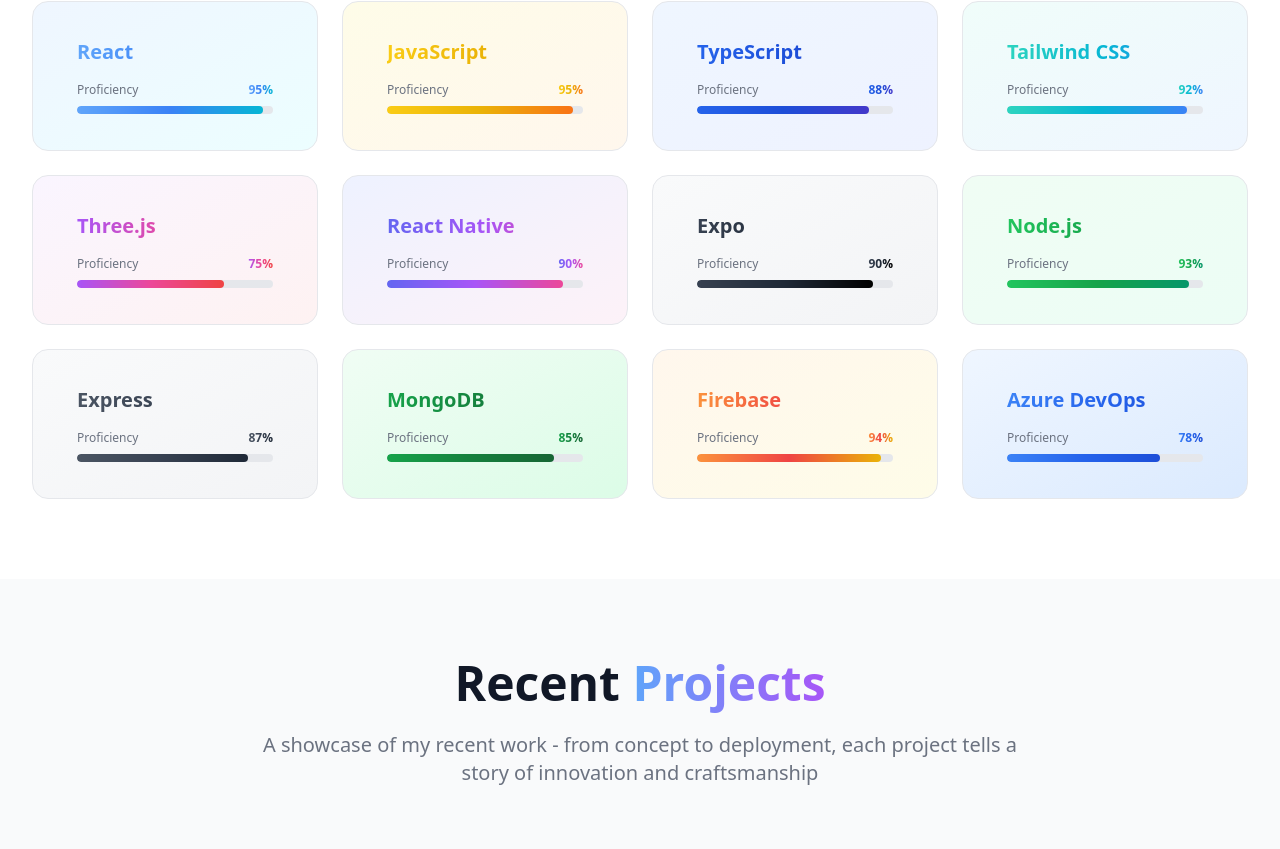
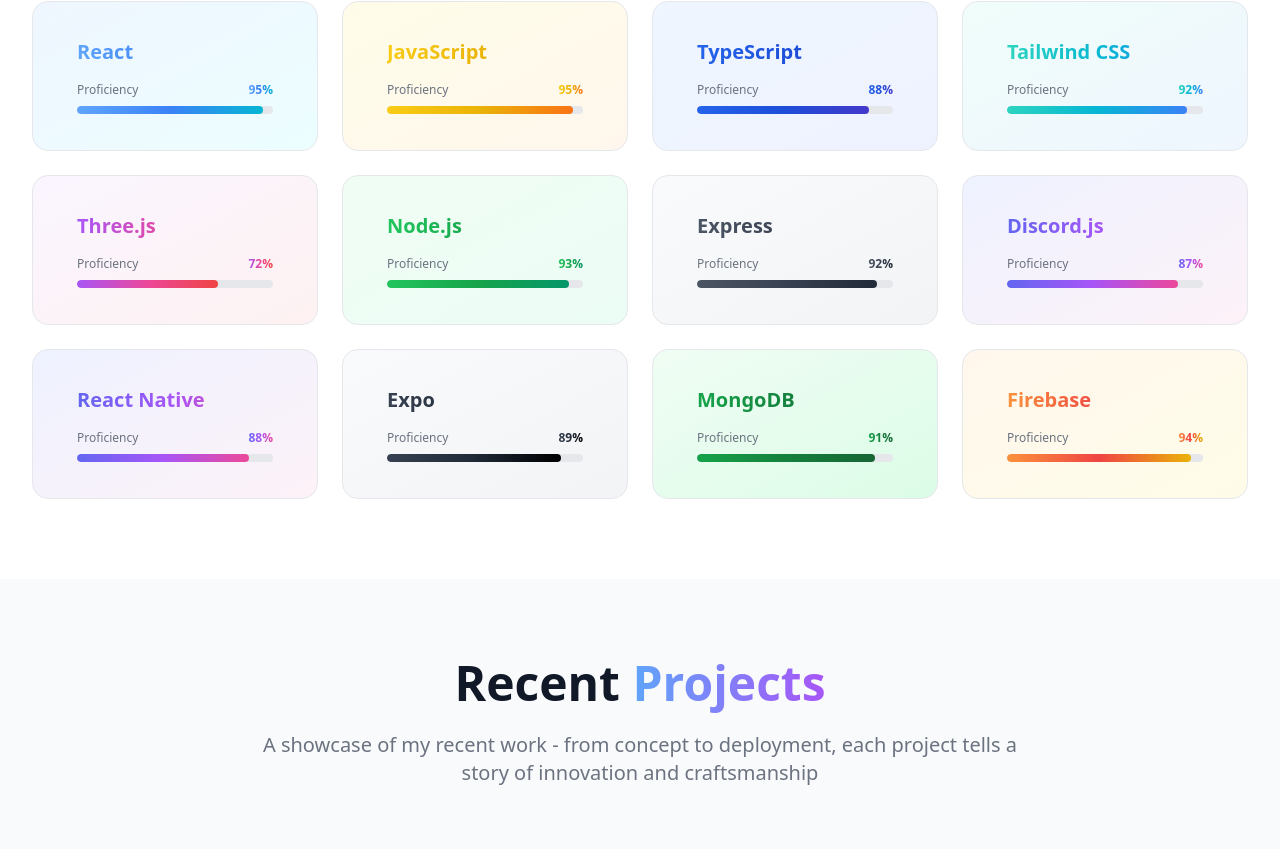
Before and after one commit to calebephrem/portfolio, a React (Vite) app: page / in a window 1280 px wide. Shown: the part 1071-1920 px from the top of the page. Built offline with nearby package versions, Linux system fonts and the light colour scheme; grey boxes are pictures that could not be loaded.

Commit message:
chore: refresh skill list

```diff
--- a/src/components/Header.tsx
+++ b/src/components/Header.tsx
@@ -50,7 +50,7 @@
     <header
       className={`fixed w-full top-0 left-[50%] translate-x-[-50%] z-50 transition-all duration-300 ${
         isScrolled
-          ? 'top-3 left-[50%] rounded-full overflow-hidden translate-x-[-50%] w-[85%] bg-white/95 dark:bg-gray-900/95 backdrop-blur-sm shadow-lg border-b border-gray-100/50 dark:border-gray-700/50'
+          ? 'top-3 left-[50%] rounded-full translate-x-[-50%] w-[85vw] bg-white/95 dark:bg-gray-900/95 backdrop-blur-sm shadow-lg border-b border-gray-100/50 dark:border-gray-700/50'
           : 'bg-transparent'
       }`}
     >
--- a/src/components/Projects.tsx
+++ b/src/components/Projects.tsx
@@ -59,7 +59,7 @@
       title: 'QuillBot',
       description:
         'A Discord bot that provides code compilation and math expression solving capabilities, making it a versatile tool for developers and students alike.',
-      tech: ['JavaScript', 'Node.js', 'Discord.js', 'Piston API'],
+      tech: ['JavaScript', 'Node.js', 'Discord.js', 'Piston API', 'Groq API'],
       image:
         'https://media.istockphoto.com/id/2057625445/photo/earth-and-mars.jpg?s=612x612&w=0&k=20&c=lNQ6zZYf2gJPV3s_3ts51EG633BVrxHgnvF0xEN3PhU=',
       liveUrl: 'https://discord.gg/MuZFAeVHgp',
--- a/src/components/Skills.tsx
+++ b/src/components/Skills.tsx
@@ -89,26 +89,8 @@
       gradient: 'from-purple-500 via-pink-500 to-red-500',
       bgPattern:
         'bg-gradient-to-br from-purple-50 to-red-50 dark:from-purple-900/20 dark:to-red-900/20',
-      level: 75,
+      level: 72,
       shadow: 'shadow-purple-500/25',
-    },
-    {
-      name: 'React Native',
-      category: 'Mobile',
-      gradient: 'from-indigo-500 via-purple-500 to-pink-500',
-      bgPattern:
-        'bg-gradient-to-br from-indigo-50 to-pink-50 dark:from-indigo-900/20 dark:to-pink-900/20',
-      level: 90,
-      shadow: 'shadow-indigo-500/25',
-    },
-    {
-      name: 'Expo',
-      category: 'Mobile',
-      gradient: 'from-gray-700 via-gray-800 to-black',
-      bgPattern:
-        'bg-gradient-to-br from-gray-50 to-gray-100 dark:from-gray-800/20 dark:to-gray-900/20',
-      level: 90,
-      shadow: 'shadow-gray-500/25',
     },
     {
       name: 'Node.js',
@@ -125,7 +107,34 @@
       gradient: 'from-gray-600 via-gray-700 to-gray-800',
       bgPattern:
         'bg-gradient-to-br from-gray-50 to-gray-100 dark:from-gray-800/20 dark:to-gray-900/20',
+      level: 92,
+      shadow: 'shadow-gray-500/25',
+    },
+    {
+      name: 'Discord.js',
+      category: 'Backend',
+      gradient: 'from-indigo-500 via-purple-500 to-pink-500',
+      bgPattern:
+        'bg-gradient-to-br from-indigo-50 to-pink-50 dark:from-indigo-900/20 dark:to-pink-900/20',
       level: 87,
+      shadow: 'shadow-indigo-500/25',
+    },
+    {
+      name: 'React Native',
+      category: 'Mobile',
+      gradient: 'from-indigo-500 via-purple-500 to-pink-500',
+      bgPattern:
+        'bg-gradient-to-br from-indigo-50 to-pink-50 dark:from-indigo-900/20 dark:to-pink-900/20',
+      level: 88,
+      shadow: 'shadow-indigo-500/25',
+    },
+    {
+      name: 'Expo',
+      category: 'Mobile',
+      gradient: 'from-gray-700 via-gray-800 to-black',
+      bgPattern:
+        'bg-gradient-to-br from-gray-50 to-gray-100 dark:from-gray-800/20 dark:to-gray-900/20',
+      level: 89,
       shadow: 'shadow-gray-500/25',
     },
     {
@@ -134,7 +143,7 @@
       gradient: 'from-green-600 via-green-700 to-green-800',
       bgPattern:
         'bg-gradient-to-br from-green-50 to-green-100 dark:from-green-900/20 dark:to-green-800/20',
-      level: 85,
+      level: 91,
       shadow: 'shadow-green-600/25',
     },
     {
@@ -145,15 +154,6 @@
         'bg-gradient-to-br from-orange-50 to-yellow-50 dark:from-orange-900/20 dark:to-yellow-900/20',
       level: 94,
       shadow: 'shadow-orange-500/25',
-    },
-    {
-      name: 'Azure DevOps',
-      category: 'Cloud',
-      gradient: 'from-blue-500 via-blue-600 to-blue-700',
-      bgPattern:
-        'bg-gradient-to-br from-blue-50 to-blue-100 dark:from-blue-900/20 dark:to-blue-800/20',
-      level: 78,
-      shadow: 'shadow-blue-600/25',
     },
   ];
 
```
